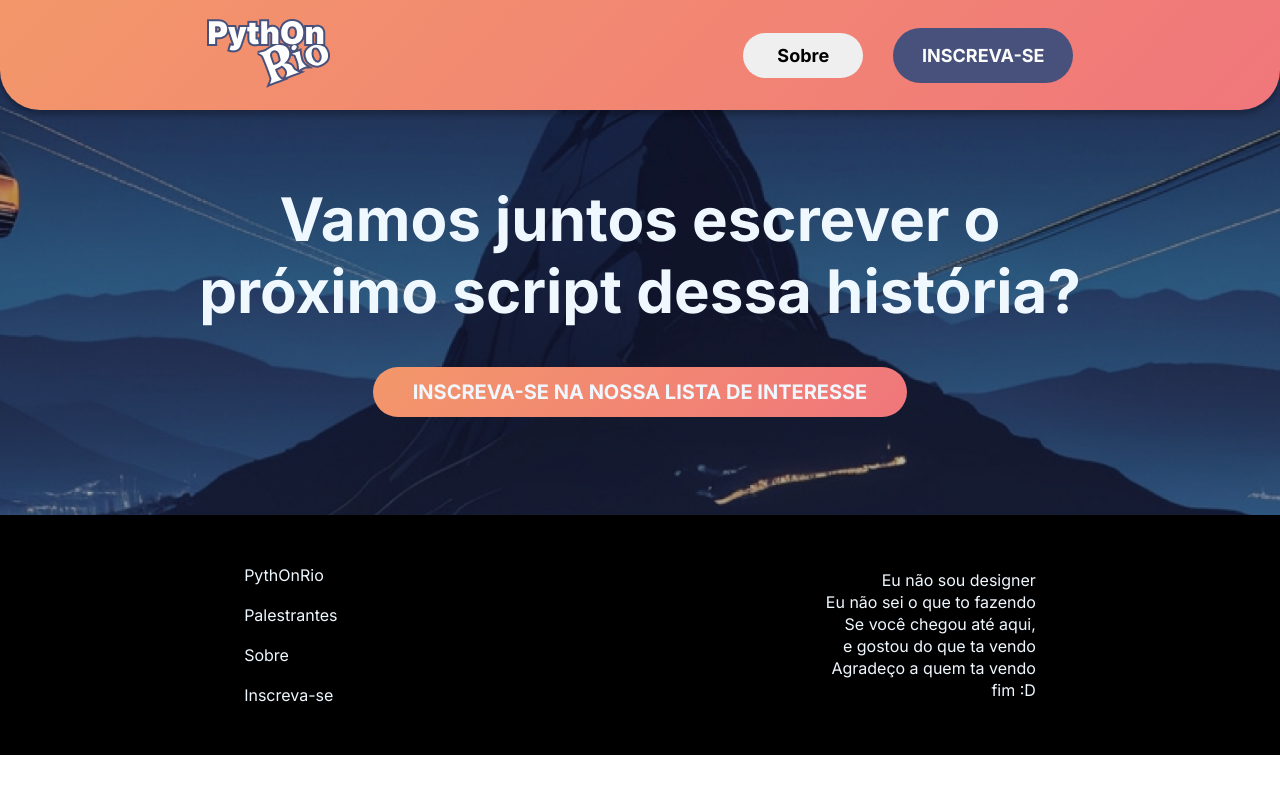
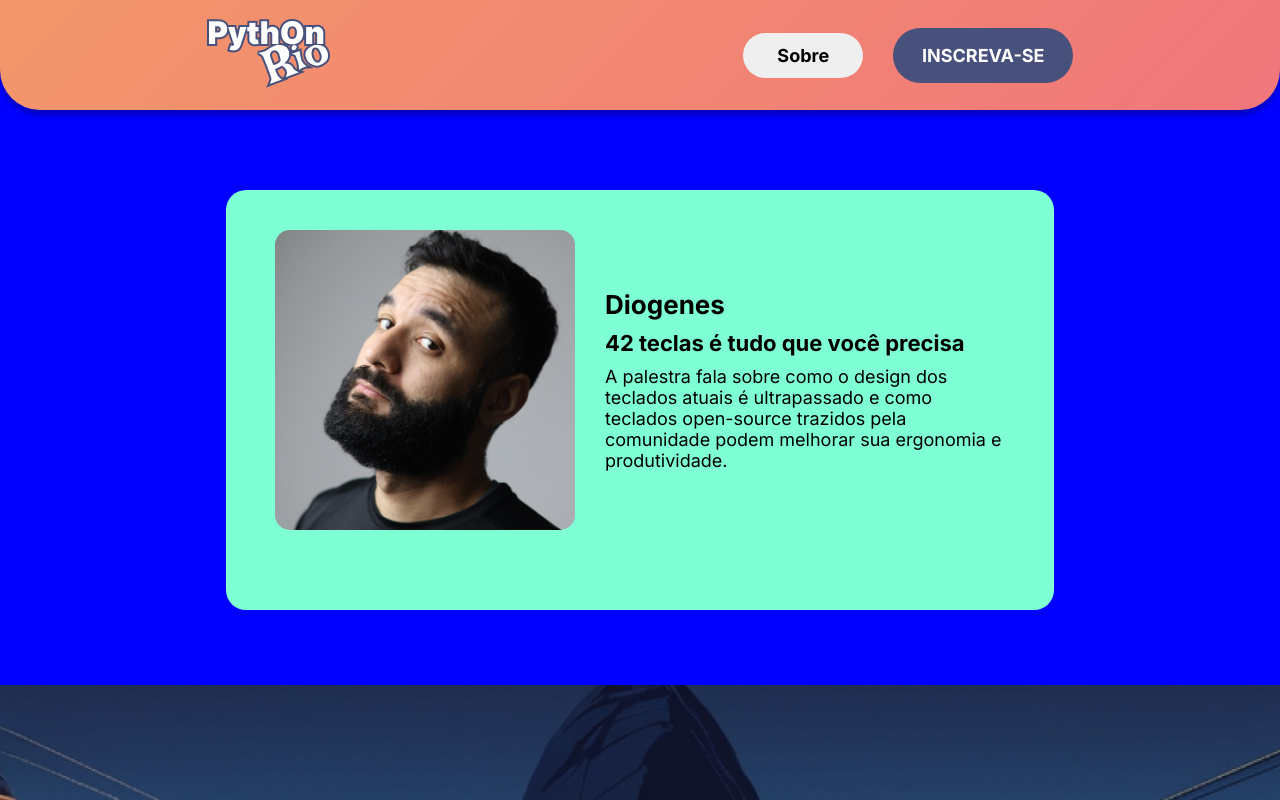
Before and after one commit to thiagodemedeiros/Site-PythonRio, a React (Vite) app: page /PaginaDoPalestrante/diogenes in a window 1280 px wide. Shown: the top 800 px of the page. Built offline with nearby package versions, Linux system fonts and the light colour scheme.

Commit message:
Criando um pagina dinamica pra cada palestrante

```diff
--- a/data/speakers/speakers.js
+++ b/data/speakers/speakers.js
@@ -8,13 +8,13 @@ export const Speakers = [
         nome : 'Madu Marcondes',
         titulo : 'Python aplicado à IA e automações inteligentes',
         foto : foto_madu,
-        descricao : '',
+        descricao : 'Amante de ideias malucas e em busca de inovação, me encontrei na área da mecatrônica, onde estou me graduando pela FIAP. Dentro dessa etapa, produzi alguns projetos robóticos como um braço que imita os seus movimentos e até mesmo um carro autônomo.',
         github : '',
         link_github : '',
         instagran : '',
         link_instagran : '',
-        linkedin : '',
-        link_linkedin : '',
+        linkedin : 'madu-marcondes',
+        link_linkedin : 'https://www.linkedin.com/in/madu-marcondes',
     },
     {
         code : '2',
@@ -31,7 +31,7 @@ export const Speakers = [
     },
     {
         code : '3',
-        nome : '\0\0Osniel',
+        nome : 'Osniel',
         titulo : 'Resolvendo Problemas de Otimização em Python',
         foto : foto_osniel,
         descricao : 'Esta palestra abordará a resolução de problemas de otimização utilizando programação linear. Será demonstrado como essa técnica, amplamente aplicada na indústria, pode otimizar processos e decisões. Veremos como implementar soluções por meio da biblioteca HiGHS, uma ferramenta open source para otimização.',
--- a/src/app.jsx
+++ b/src/app.jsx
@@ -15,7 +15,7 @@ function App() {
             <Route path='/' element = {<Home/>}/>
             <Route path='/sobre' element = {<Sobre/>}/>
             <Route path='/inscreva-se' element = {<InscrevaSe/>}/>
-            <Route path='/PaginaDoPalestrante' element = {<PaginaDoPalestrante/>}/>
+            <Route path='/PaginaDoPalestrante/:nome' element = {<PaginaDoPalestrante/>}/>
           </Routes>
         </Layout>
       </Router>
--- a/src/pages/PaginaDoPalestrante.jsx
+++ b/src/pages/PaginaDoPalestrante.jsx
@@ -1,40 +1,60 @@
 import "../styles/PaginaDoPalestrante/PaginaDoPalestrante.css"
+import { Speakers } from '../../data/speakers/speakers'
 import img from '../../public/speakers_photos/foto_madu.jpg'
+import { useParams } from "react-router-dom"
 
 export default function PaginaDoPalestrante() {
+    const { nome } = useParams();
+    const speaker = Speakers.find(
+        (s) => s.nome.toLocaleLowerCase().replaceAll(" ", "-") === nome
+    );
+
+    if (!speaker) {
+        return (<>
+            <div className="PaginaDoPalestrante">
+                <h2>Palestrante não encontrado</h2>
+            </div>
+        </>)
+    }
+
     return (<>
         <div className="PaginaDoPalestrante">
+
             <div className="PaginaDoPalestrante_card">
                 <div className="PaginaDoPalestrante_card_titulo">
-                    <img src={img} alt="Foto do Palestrante" />
+                    <img src={speaker.foto} alt="Foto do Palestrante" />
                     <div className="PaginaDoPalestrante_card_titulo_texto">
-                        <h4>Madu Marcondes</h4>
-                        <h5>Python aplicado à IA e automações inteligentes</h5>
-                        <p>Esta palestra abordará a resolução de problemas de otimização utilizando programação linear. Será demonstrado como essa técnica, amplamente aplicada na indústria, pode otimizar processos e decisões. Veremos como implementar soluções por meio da biblioteca HiGHS, uma ferramenta open source para otimização.</p>
+                        <h4>{speaker.nome}</h4>
+                        <h5>{speaker.titulo}</h5>
+                        <p>{speaker.descricao}</p>
                     </div>
                 </div>
 
                 <div className="PaginaDoPalestrante_card_links">
-                    <a href="">
+                {speaker.link_github && (
+                    <a href={speaker.link_github}>
                         <div className="PaginaDoPalestrante_card_links_item">
                             <img src="" alt="Logo do GitHub" />
-                            <h6>/GitHub</h6>
+                            <h6>{speaker.github}</h6>
                         </div>
                     </a>
-
-                    <a href="">
+                )}
+                {speaker.link_instagran && (
+                    <a href={speaker.link_instagran}>
                         <div className="PaginaDoPalestrante_card_links_item">
                             <img src="" alt="Logo do Instagran" />
-                            <h6>/Instagran</h6>
+                            <h6>{speaker.instagran}</h6>
                         </div>
                     </a>
-
-                    <a href="">
+                )}
+                {speaker.link_linkedin && (
+                    <a href={speaker.link_linkedin}>
                         <div className="PaginaDoPalestrante_card_links_item">
                             <img src="" alt="Logo do Linkdin" />
-                            <h6>/Linkdin</h6>
+                            <h6>{speaker.linkedin}</h6>
                         </div>
                     </a>
+                )}
                 </div>
             </div>
         </div>
--- a/src/sections/inscreva-se/Section2InscrevaSe.jsx
+++ b/src/sections/inscreva-se/Section2InscrevaSe.jsx
@@ -1,6 +1,7 @@
 import CardPalestrante from '../../components/CardPalestrante'
 import { Speakers } from '../../../data/speakers/speakers'
 import '../../styles/inscreva-se/Section2InscrevaSe.css'
+import { Link } from 'react-router-dom'
 
 export default function Section2InscrevaSe() {
     return(<>
@@ -13,10 +14,15 @@ export default function Section2InscrevaSe() {
                 <div className='Section2InscrevaSe_Cards_Wrap'>
 
                     {Speakers.map((speaker, index) => (
-                        <CardPalestrante key = {speaker.code}
-                            FotoDoPalestrante={speaker.foto}
-                            NomeDoPalestrante={speaker.nome}
-                            TituloDaPalestra={speaker.titulo}/>
+                        <Link
+                            key = {index}
+                            to = {`/PaginaDoPalestrante/${speaker.nome.toLocaleLowerCase().replaceAll(" ", "-")}`}
+                        >
+                            <CardPalestrante key = {speaker.code}
+                                FotoDoPalestrante={speaker.foto}
+                                NomeDoPalestrante={speaker.nome}
+                                TituloDaPalestra={speaker.titulo}/>
+                        </Link>
                     ))}
                 </div>
             </div>
```
